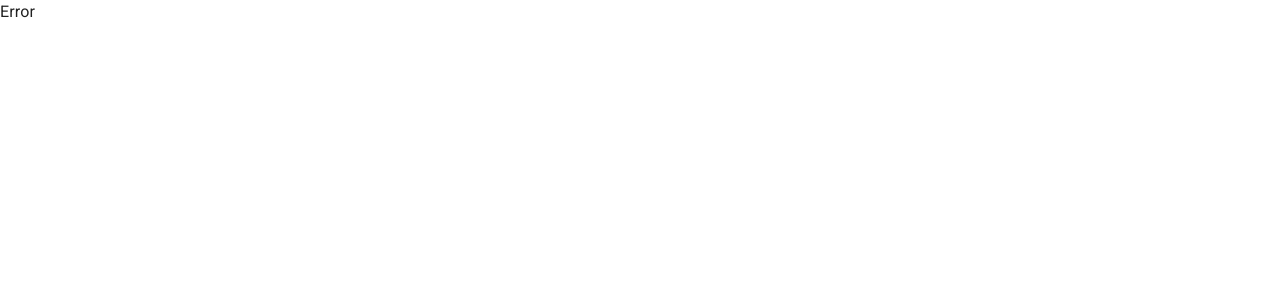
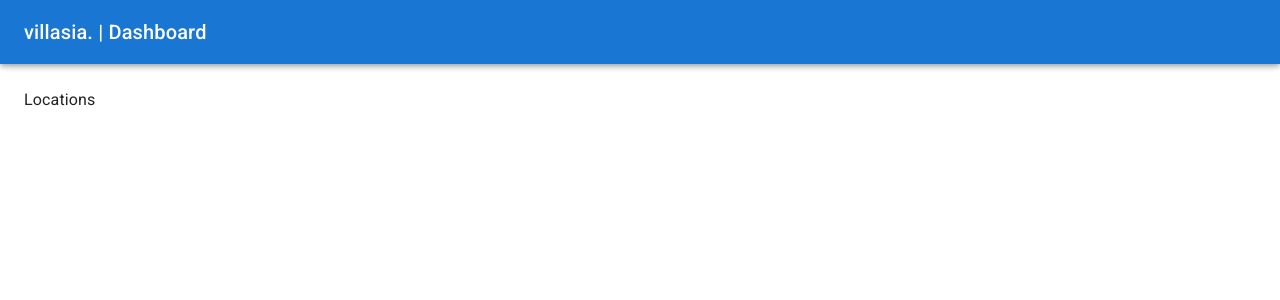
Before and after one commit to sergiohardov/villasia-dashboard, a React (Vite) app in the folder dev/: page /locations in a window 1280 px wide. Before the commit this address had no page. Shown: the top 300 px of the page. Built offline with nearby package versions, Linux system fonts and the light colour scheme.

Commit message:
Create route locations

```diff
--- a/dev/src/App.jsx
+++ b/dev/src/App.jsx
@@ -2,6 +2,7 @@ import { createBrowserRouter, RouterProvider } from "react-router-dom";
 import Layout from "./routes/Layout";
 import Home from "./routes/Home";
 import Error from "./routes/Error";
+import Locations from "./routes/Locations";
 
 const router = createBrowserRouter([
   {
@@ -13,6 +14,10 @@ const router = createBrowserRouter([
         path: "/",
         element: <Home />,
       },
+      {
+        path: "/locations",
+        element: <Locations />,
+      },
     ],
   },
 ]);
--- /dev/null
+++ b/dev/src/routes/Locations.jsx
@@ -0,0 +1,5 @@
+import React from "react";
+
+export default function Locations() {
+  return <div>Locations</div>;
+}
```
